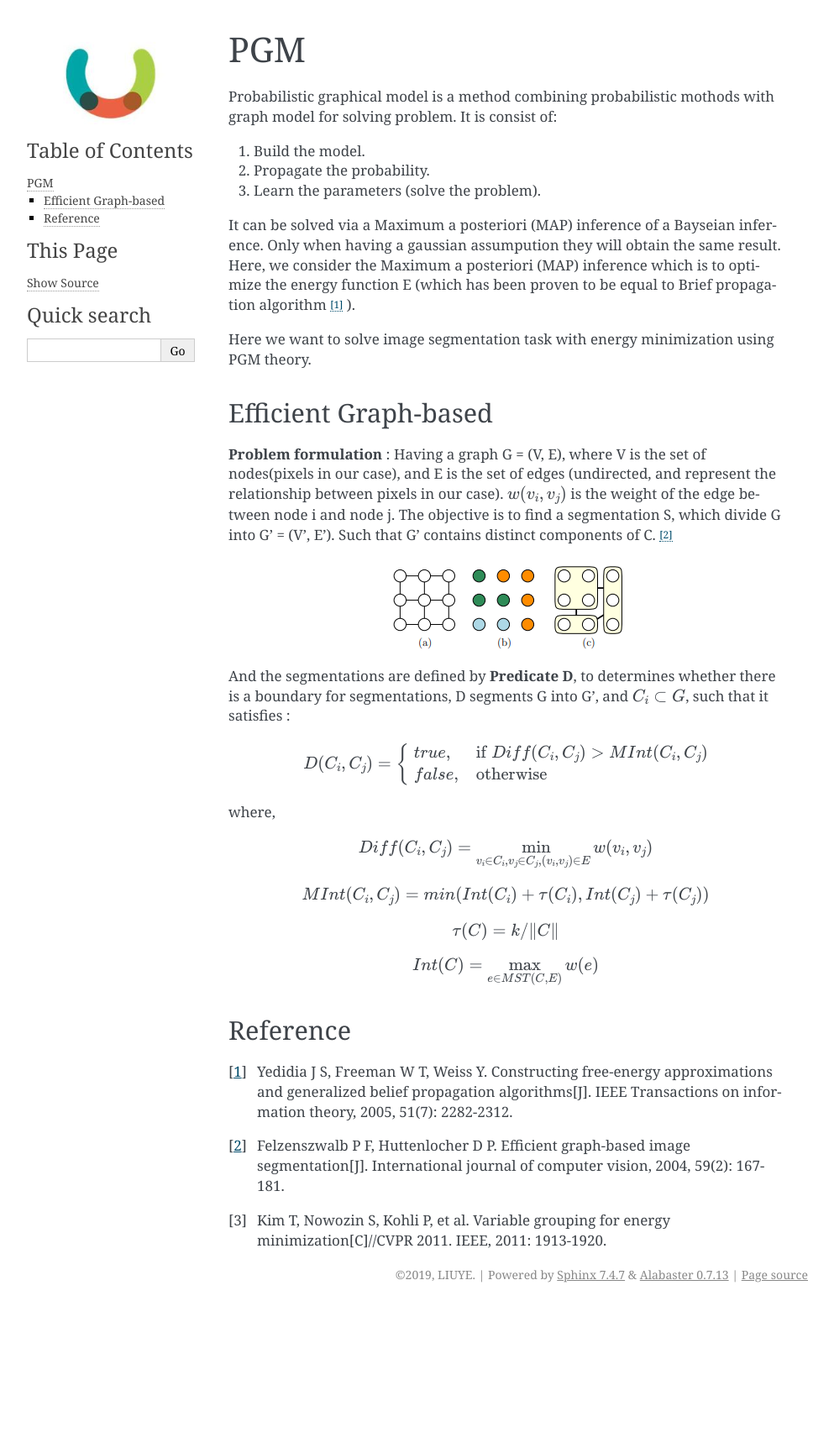
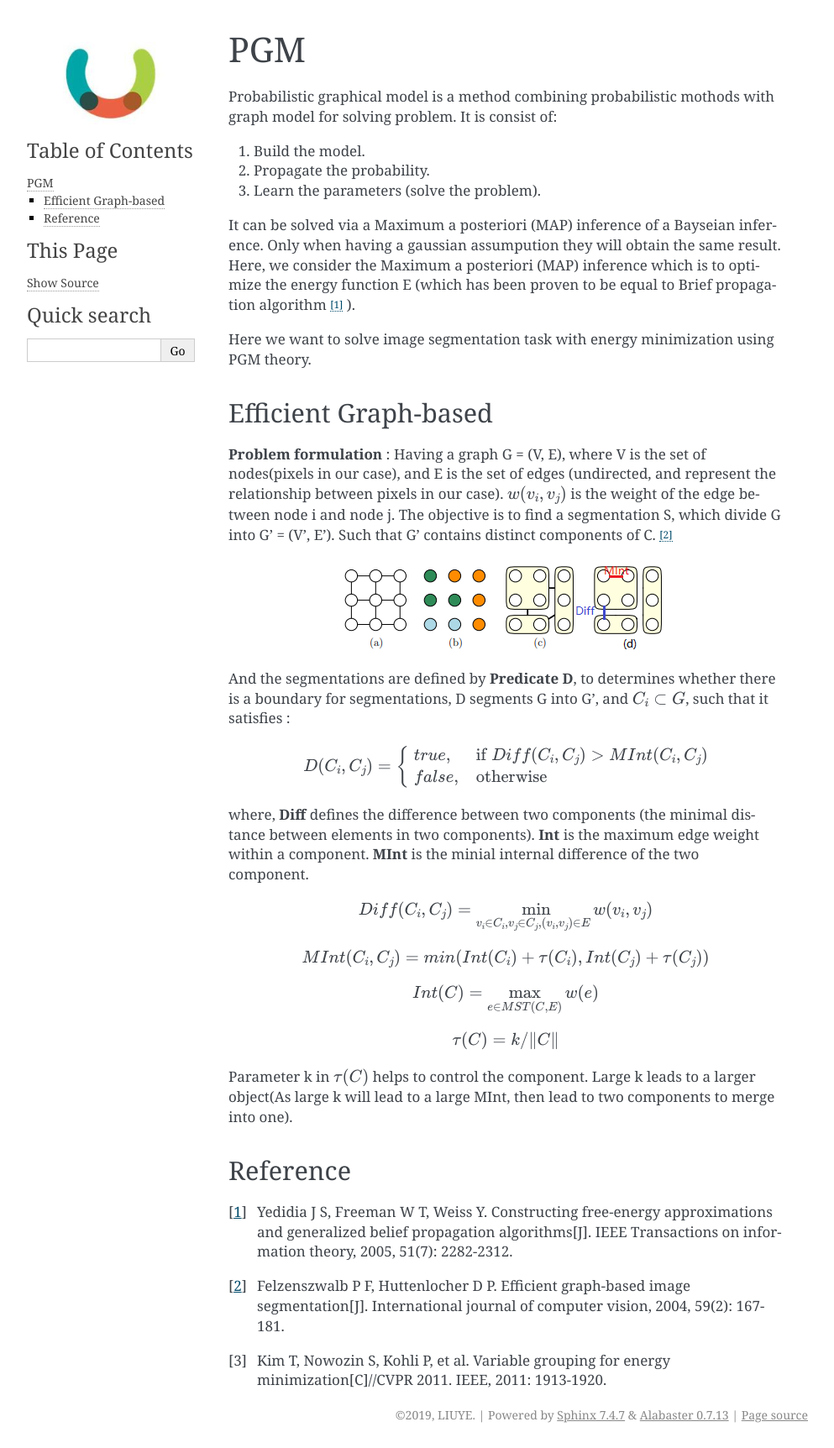
Before and after one commit to gggliuye/VIO, a Sphinx documentation site: the page built from docs/PGM.rst, in a window 1280 px wide. Shown: the whole page at 84% size, without its empty margins (148-1141 px from the left). Built offline with Sphinx 7.4.7, drawn with Linux system fonts in a browser that asks for light colours; before the commit the page ends 1557 px from its top, so only the background shows below that.

Commit message:
Update PGM.rst

```diff
--- a/docs/PGM.rst
+++ b/docs/PGM.rst
@@ -15,7 +15,7 @@ Efficient Graph-based
 
 **Problem formulation** : Having a graph G = (V, E), where V is the set of nodes(pixels in our case), and E is the set of edges (undirected, and represent the relationship between pixels in our case). :math:`w(v_{i}, v_{j})` is the weight of the edge between node i and node j. The objective is to find a segmentation S, which divide G into G' = (V', E'). Such that G' contains distinct components of C. [2]_
 
-.. image:: images/segmentation.PNG
+.. image:: images/segmentation2.PNG
     :align: center
 
 And the segmentations are defined by **Predicate D**, to determines whether there is a boundary for segmentations, D segments G into G', and :math:`C_{i} \subset G`, such that it satisfies :
@@ -24,7 +24,7 @@ And the segmentations are defined by **Predicate D**, to determines whether ther
     D(C_{i}, C_{j}) = \begin{cases} true, & \mbox{if } Diff(C_{i}, C_{j}) > MInt(C_{i}, C_{j})  \\
                                  false, & \mbox{otherwise} \end{cases}
 
-where,
+where, **Diff** defines the difference between two components (the minimal distance between elements in two components). **Int** is the maximum edge weight within a component. **MInt** is the minial internal difference of the two component.
 
 .. math::
     Diff(C_{i}, C_{j}) = \min_{v_{i} \in C_{i}, v_{j} \in C_{j}, (v_{i},v_{j}) \in E } w(v_{i}, v_{j})
@@ -33,10 +33,13 @@ where,
     MInt(C_{i}, C_{j}) = min(Int(C_{i})+ \tau(C_{i}), Int(C_{j})+ \tau(C_{j}))
 
 .. math::
+    Int(C) = \max_{e \in MST(C,E)} w(e)
+
+.. math::
     \tau(C) = k / \| C \|
 
-.. math::
-    Int(C) = \max_{e \in MST(C,E)} w(e)
+Parameter k in :math:`\tau(C)` helps to control the component. Large k leads to a larger object(As large k will lead to a large MInt, then lead to two components to merge into one).
+
 
 Reference
 -----------------
```
